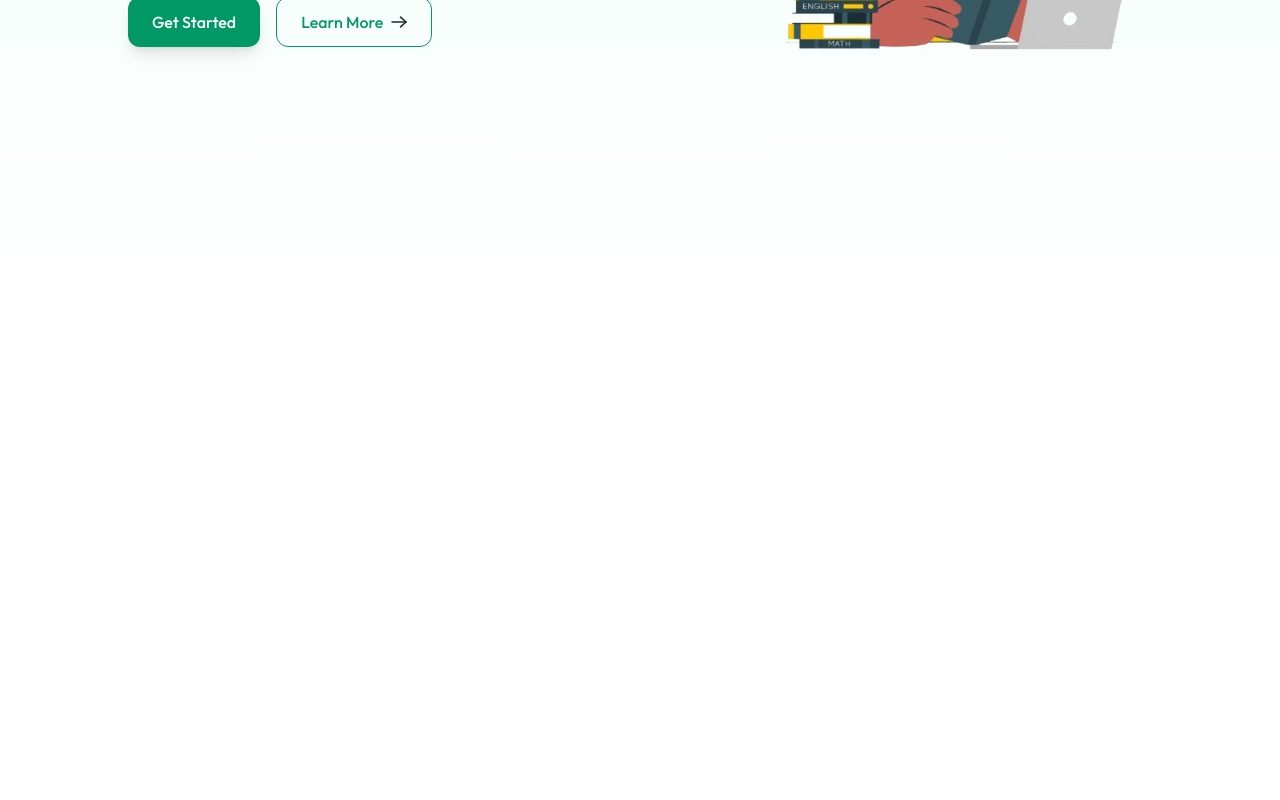
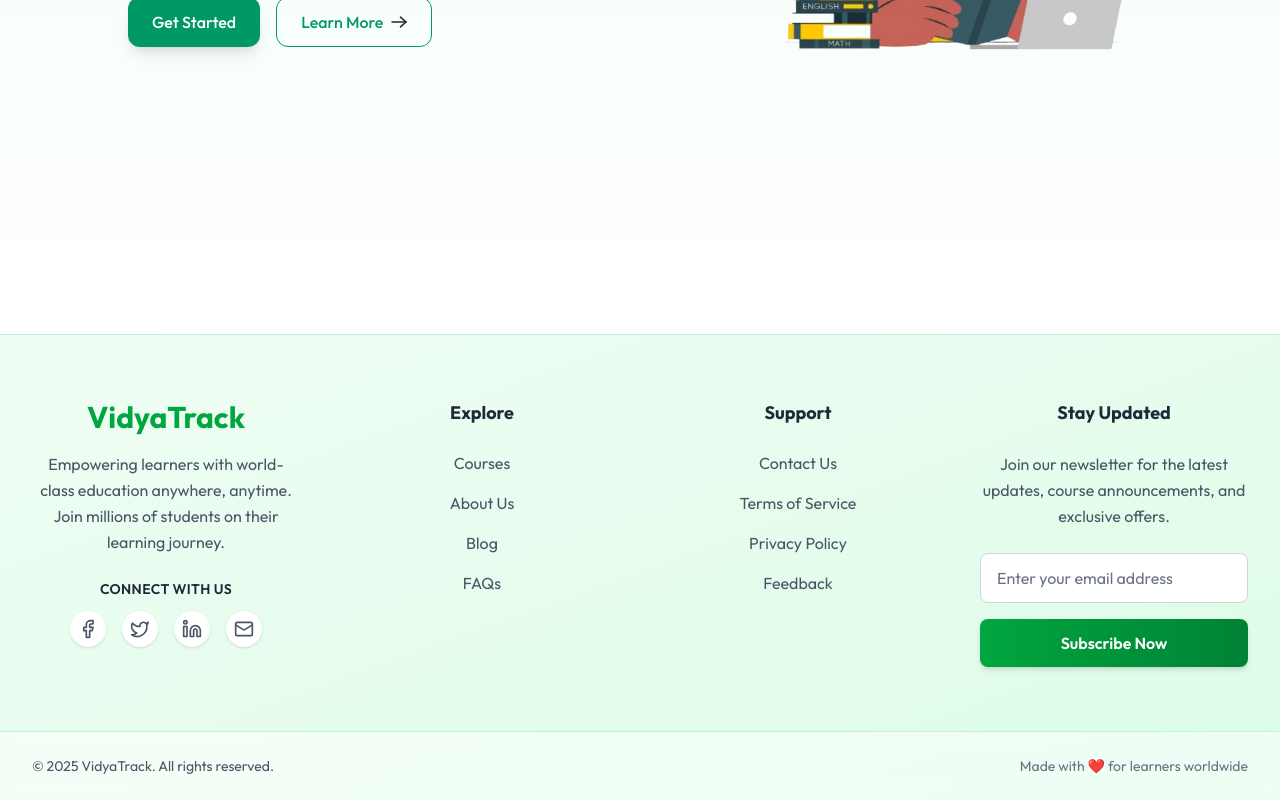
Before and after one commit to Adarsh-Chaubey03/VidyaTrack, a React (Vite) app in the folder client/: page / in a window 1280 px wide. Shown: the part 2942-3742 px from the top of the page. Before the commit the page ends 3248 px from the top, so only its background shows below. Built offline with nearby package versions, Linux system fonts and the light colour scheme; no server answers.

Commit message:
updated footer

```diff
--- a/client/src/components/student/CousreSection.jsx
+++ b/client/src/components/student/CousreSection.jsx
@@ -47,8 +47,8 @@ const CourseSection = () => {
         className="
           inline-block mt-8 px-8 py-3
           text-base font-semibold
-          text-white bg-emerald-600
-          hover:bg-emerald-700
+          text-white bg-emerald-500
+          hover:bg-emerald-600
           rounded-full shadow-lg
           transition-all duration-300 ease-in-out
         "
--- a/client/src/components/student/Footer.jsx
+++ b/client/src/components/student/Footer.jsx
@@ -1,11 +1,185 @@
 import React from 'react'
+import { Link } from 'react-router-dom'
+import { Facebook, Twitter, Linkedin, Mail } from 'lucide-react'
 
 function Footer() {
-    return (
-       <div>
-      <h1>Footer</h1>
-       </div>
-    )
+  return (
+    <footer className="w-full bg-gradient-to-br from-green-50 to-green-100 dark:from-gray-900 dark:to-gray-800 text-gray-700 dark:text-gray-300 border-t border-green-200 dark:border-gray-700">
+      <div className="max-w-7xl mx-auto px-6 lg:px-8 py-16">
+        <div className="grid gap-12 lg:grid-cols-4 md:grid-cols-2 grid-cols-1">
+
+          {/* Brand Section */}
+          <div className="lg:col-span-1 space-y-6 text-center">
+            <div>
+              <h2 className="text-3xl font-bold text-green-600 dark:text-green-400 mb-4">
+                VidyaTrack
+              </h2>
+              <p className="text-base text-gray-600 dark:text-gray-400 leading-relaxed max-w-sm mx-auto">
+                Empowering learners with world-class education anywhere, anytime. Join millions of students on their learning journey.
+              </p>
+            </div>
+
+            <div>
+              <h4 className="text-sm font-semibold text-gray-800 dark:text-gray-200 mb-3 uppercase tracking-wide">
+                Connect With Us
+              </h4>
+              <div className="flex space-x-4 justify-center">
+                <a
+                  href="#"
+                  aria-label="Facebook"
+                  className="p-2 bg-white dark:bg-gray-800 rounded-full shadow-sm hover:shadow-md transition-all duration-200 hover:scale-110 hover:bg-green-50 dark:hover:bg-gray-700 group"
+                >
+                  <Facebook size={20} className="text-gray-600 dark:text-gray-400 group-hover:text-green-600 dark:group-hover:text-green-400" />
+                </a>
+                <a
+                  href="#"
+                  aria-label="Twitter"
+                  className="p-2 bg-white dark:bg-gray-800 rounded-full shadow-sm hover:shadow-md transition-all duration-200 hover:scale-110 hover:bg-green-50 dark:hover:bg-gray-700 group"
+                >
+                  <Twitter size={20} className="text-gray-600 dark:text-gray-400 group-hover:text-green-600 dark:group-hover:text-green-400" />
+                </a>
+                <a
+                  href="#"
+                  aria-label="LinkedIn"
+                  className="p-2 bg-white dark:bg-gray-800 rounded-full shadow-sm hover:shadow-md transition-all duration-200 hover:scale-110 hover:bg-green-50 dark:hover:bg-gray-700 group"
+                >
+                  <Linkedin size={20} className="text-gray-600 dark:text-gray-400 group-hover:text-green-600 dark:group-hover:text-green-400" />
+                </a>
+                <a
+                  href="#"
+                  aria-label="Email"
+                  className="p-2 bg-white dark:bg-gray-800 rounded-full shadow-sm hover:shadow-md transition-all duration-200 hover:scale-110 hover:bg-green-50 dark:hover:bg-gray-700 group"
+                >
+                  <Mail size={20} className="text-gray-600 dark:text-gray-400 group-hover:text-green-600 dark:group-hover:text-green-400" />
+                </a>
+              </div>
+            </div>
+          </div>
+
+          {/* Explore Links */}
+          <div className="text-center">
+            <h3 className="text-lg font-bold text-gray-800 dark:text-gray-200 mb-6">
+              Explore
+            </h3>
+            <ul className="space-y-4">
+              <li>
+                <Link
+                  to="/courses"
+                  className="text-gray-600 dark:text-gray-400 hover:text-green-600 dark:hover:text-green-400 transition-colors duration-200 flex items-center justify-center group"
+                >
+                  <span className="group-hover:translate-x-1 transition-transform duration-200">Courses</span>
+                </Link>
+              </li>
+              <li>
+                <Link
+                  to="/about"
+                  className="text-gray-600 dark:text-gray-400 hover:text-green-600 dark:hover:text-green-400 transition-colors duration-200 flex items-center justify-center group"
+                >
+                  <span className="group-hover:translate-x-1 transition-transform duration-200">About Us</span>
+                </Link>
+              </li>
+              <li>
+                <Link
+                  to="/blog"
+                  className="text-gray-600 dark:text-gray-400 hover:text-green-600 dark:hover:text-green-400 transition-colors duration-200 flex items-center justify-center group"
+                >
+                  <span className="group-hover:translate-x-1 transition-transform duration-200">Blog</span>
+                </Link>
+              </li>
+              <li>
+                <Link
+                  to="/faq"
+                  className="text-gray-600 dark:text-gray-400 hover:text-green-600 dark:hover:text-green-400 transition-colors duration-200 flex items-center justify-center group"
+                >
+                  <span className="group-hover:translate-x-1 transition-transform duration-200">FAQs</span>
+                </Link>
+              </li>
+            </ul>
+          </div>
+
+          {/* Support Links */}
+          <div className="text-center">
+            <h3 className="text-lg font-bold text-gray-800 dark:text-gray-200 mb-6">
+              Support
+            </h3>
+            <ul className="space-y-4">
+              <li>
+                <Link
+                  to="/contact"
+                  className="text-gray-600 dark:text-gray-400 hover:text-green-600 dark:hover:text-green-400 transition-colors duration-200 flex items-center justify-center group"
+                >
+                  <span className="group-hover:translate-x-1 transition-transform duration-200">Contact Us</span>
+                </Link>
+              </li>
+              <li>
+                <Link
+                  to="/terms"
+                  className="text-gray-600 dark:text-gray-400 hover:text-green-600 dark:hover:text-green-400 transition-colors duration-200 flex items-center justify-center group"
+                >
+                  <span className="group-hover:translate-x-1 transition-transform duration-200">Terms of Service</span>
+                </Link>
+              </li>
+              <li>
+                <Link
+                  to="/privacy"
+                  className="text-gray-600 dark:text-gray-400 hover:text-green-600 dark:hover:text-green-400 transition-colors duration-200 flex items-center justify-center group"
+                >
+                  <span className="group-hover:translate-x-1 transition-transform duration-200">Privacy Policy</span>
+                </Link>
+              </li>
+              <li>
+                <Link
+                  to="/feedback"
+                  className="text-gray-600 dark:text-gray-400 hover:text-green-600 dark:hover:text-green-400 transition-colors duration-200 flex items-center justify-center group"
+                >
+                  <span className="group-hover:translate-x-1 transition-transform duration-200">Feedback</span>
+                </Link>
+              </li>
+            </ul>
+          </div>
+
+          {/* Newsletter */}
+          <div className="text-center">
+            <h3 className="text-lg font-bold text-gray-800 dark:text-gray-200 mb-6">
+              Stay Updated
+            </h3>
+            <p className="text-gray-600 dark:text-gray-400 mb-6 leading-relaxed">
+              Join our newsletter for the latest updates, course announcements, and exclusive offers.
+            </p>
+            <form className="space-y-4">
+              <div className="relative">
+                <input
+                  type="email"
+                  placeholder="Enter your email address"
+                  className="w-full px-4 py-3 rounded-lg border border-gray-300 dark:border-gray-600 bg-white dark:bg-gray-800 text-gray-900 dark:text-gray-100 placeholder-gray-500 dark:placeholder-gray-400 focus:outline-none focus:ring-2 focus:ring-green-500 focus:border-transparent transition-all duration-200"
+                />
+              </div>
+              <button
+                type="submit"
+                className="w-full px-6 py-3 bg-gradient-to-r from-green-600 to-green-700 hover:from-green-700 hover:to-green-800 text-white font-semibold rounded-lg shadow-md hover:shadow-lg transform hover:scale-[1.02] transition-all duration-200 focus:outline-none focus:ring-2 focus:ring-green-500 focus:ring-offset-2"
+              >
+                Subscribe Now
+              </button>
+            </form>
+          </div>
+        </div>
+      </div>
+
+      {/* Footer Bottom */}
+      <div className="border-t border-green-200 dark:border-gray-700 bg-white/50 dark:bg-gray-900/50 backdrop-blur-sm">
+        <div className="max-w-7xl mx-auto px-6 lg:px-8 py-6">
+          <div className="flex flex-col md:flex-row justify-between items-center space-y-4 md:space-y-0">
+            <p className="text-sm text-gray-600 dark:text-gray-400">
+              © {new Date().getFullYear()} VidyaTrack. All rights reserved.
+            </p>
+            <p className="text-sm text-gray-500 dark:text-gray-500">
+              Made with ❤️ for learners worldwide
+            </p>
+          </div>
+        </div>
+      </div>
+    </footer>
+  )
 }
 
 export default Footer
--- a/client/src/context/AppContext.jsx
+++ b/client/src/context/AppContext.jsx
@@ -6,8 +6,9 @@ export const AppContext = createContext();
 export const AppContextProvider = (props) => {
     const [user, setUser] = useState(null);
     const [allCourses, setAllCourses] = useState([]);
+    const[isEducator,setIsEducator] = useState(true)
+    const currency = import.meta.env.VITE_CURRENCY;
 
-    const currency = import.meta.env.VITE_CURRENCY;
 
     // Initialize course data from dummy list
     const loadDummyCourses = () => {
--- a/client/src/pages/student/Home.jsx
+++ b/client/src/pages/student/Home.jsx
@@ -4,6 +4,7 @@ import Company from '../../components/student/Company'
 import CousreSection from '../../components/student/CousreSection'
 import TestimonialSection from '../../components/student/TestimonialSection'
 import CallToAction from '../../components/student/CallToAction'
+import Footer from '../../components/student/Footer'
 
 function Home() {
     return (
@@ -13,6 +14,7 @@ function Home() {
             <CousreSection />
 <TestimonialSection/>
 <CallToAction/>
+<Footer/>
         </div>
     )
 }
```
Also changed, not shown: client/src/components/student/CallToAction.jsx (indentation only).
